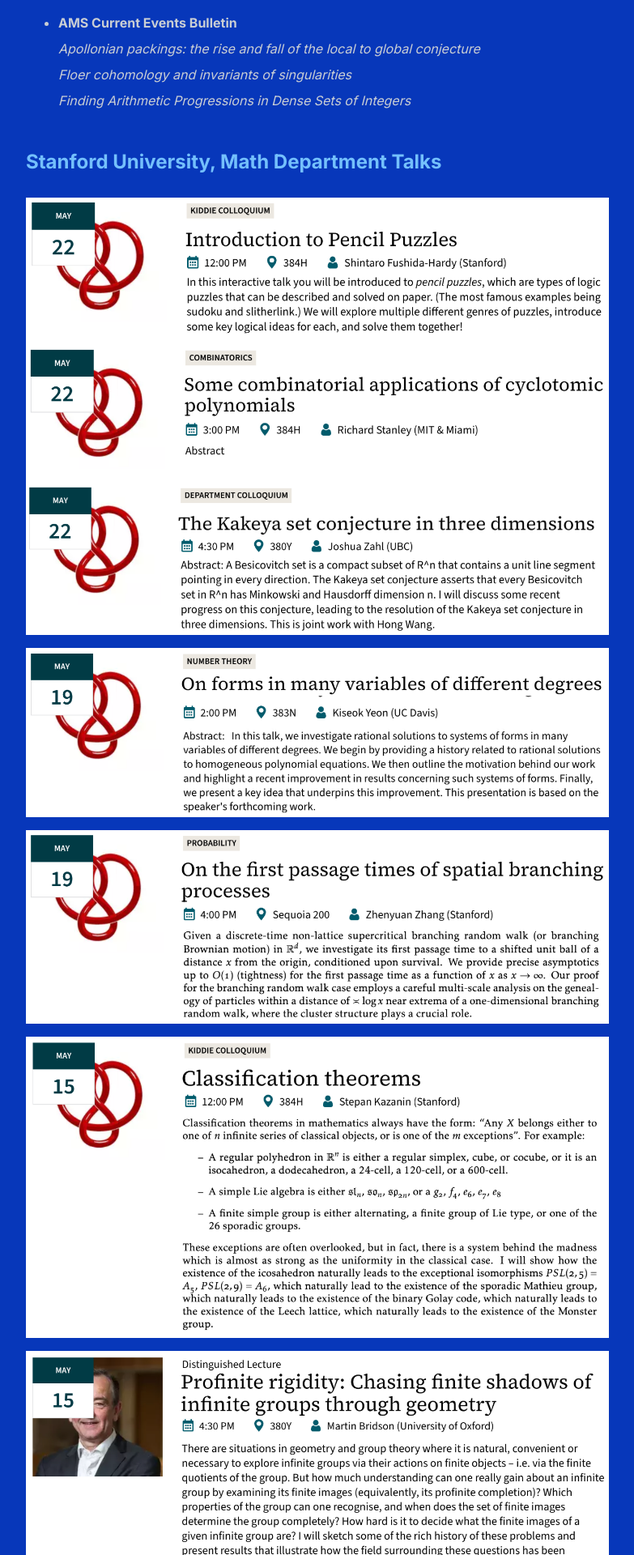
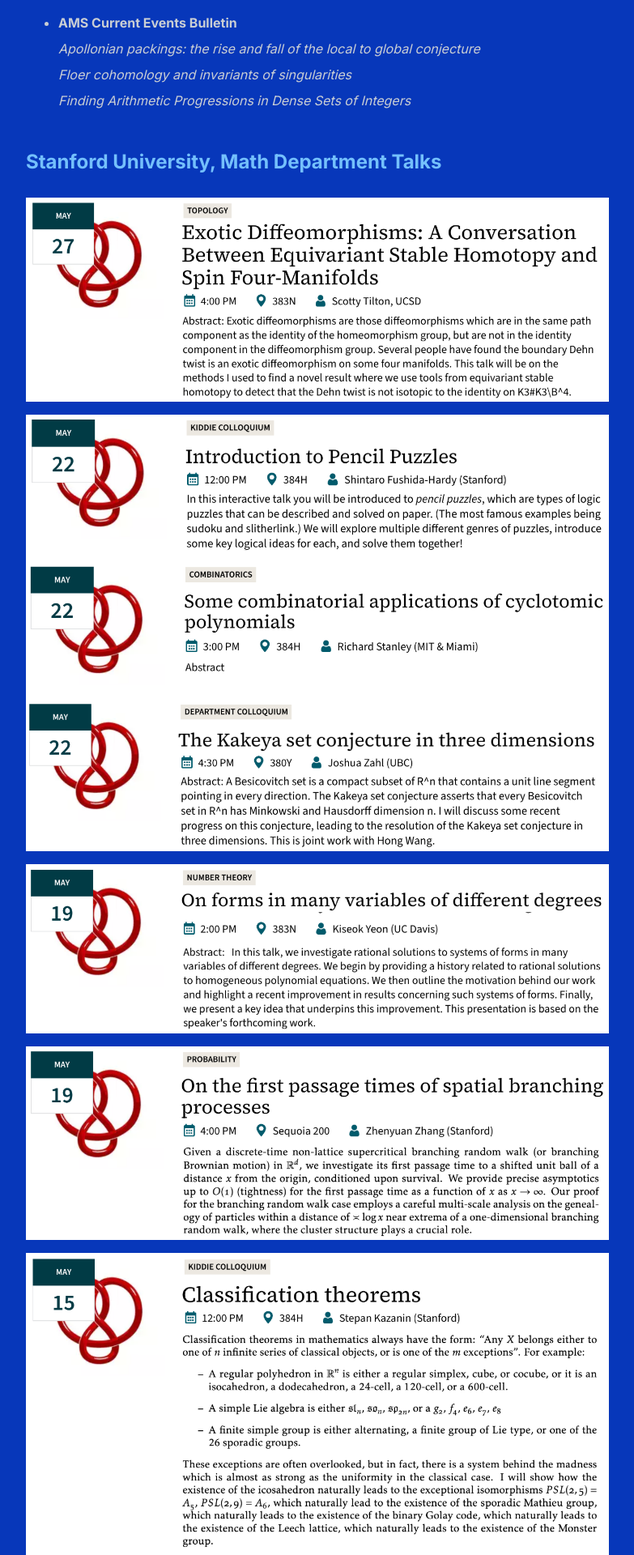
Before and after one commit to shihankanungo/shihankanungo.github.io, a Jekyll site: the page built from math-talks.md, in a window 1280 px wide. Shown: the part 2060-3980 px from the top of the page at 81% size, without its empty margins (248-1031 px from the left). Built offline with Jekyll 4.4.1, drawn with Linux system fonts in a browser that asks for light colours.

Commit message:
Update math-talks.md

```diff
--- a/math-talks.md
+++ b/math-talks.md
@@ -67,6 +67,8 @@ _Finding Arithmetic Progressions in Dense Sets of Integers_
 
 ## Stanford University, Math Department Talks
 
+![stanford-may-27](images/05-27.png)
+
 ![stanford-may-22](images/05-22.png)
 
 ![stanford-may-19](images/05-19a.png)
```
